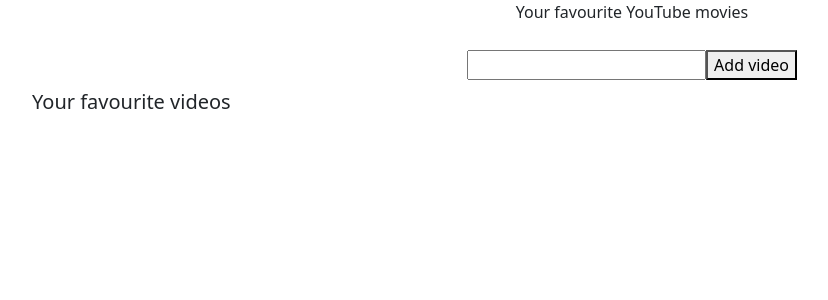
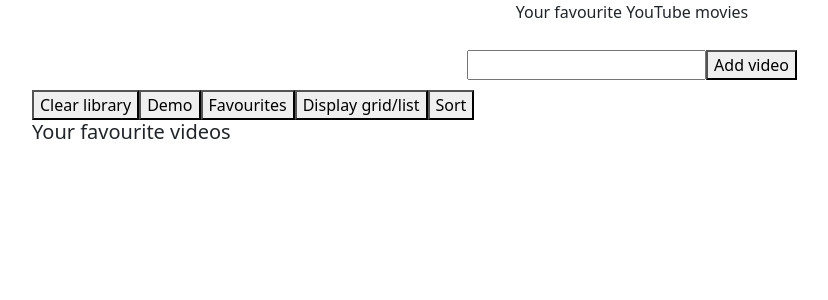
Before and after one commit to ylwester/video-app, a React (Create React App) app: page / in a window 1280 px wide. Shown: the top 300 px of the page, without its empty margins (8-836 px from the left). Built offline with nearby package versions, Linux system fonts and the light colour scheme.

Commit message:
clear library button

```diff
--- a/src/App.tsx
+++ b/src/App.tsx
@@ -4,6 +4,7 @@
 import { LinkInput } from "./components/LinkInput";
 import { DisplayMovies } from "./components/DisplayMovies";
 import "bootstrap/dist/css/bootstrap.min.css";
+import { MenuComponent } from "./components/MenuComponent";
 
 dotenv.config();
 
@@ -34,6 +35,7 @@
       <section className="content-wrapper">
       <YoutubeMoviesContext.Provider value={{ movies, setMovies }}>
           <LinkInput />
+          <MenuComponent />
           <DisplayMovies />
       </YoutubeMoviesContext.Provider>
       </section>
--- a/src/components/LinkInput.tsx
+++ b/src/components/LinkInput.tsx
@@ -30,6 +30,7 @@
       process.env.REACT_APP_YOUTUBE_API_KEY;
 
     fetchData(API_URL);
+    setLinkInput('');
   };
 
   function fetchData(apiurl: string) {
@@ -44,13 +45,14 @@
         setMovie({
           id: response.data.items[0].id,
           title: response.data.items[0].snippet.title,
-          thumbnail: response.data.items[0].snippet.thumbnails.standard.url,
+          thumbnail: response.data.items[0].snippet.thumbnails.medium.url,
           views: response.data.items[0].statistics.viewCount,
           likes: response.data.items[0].statistics.likeCount,
           dislikes: response.data.items[0].statistics.dislikeCount,
           addDate: getTodaysDate(),
           favourite: false,
         });
+
       })
       .catch((error) => console.log(error));
   }
--- /dev/null
+++ b/src/components/MenuComponent.tsx
@@ -0,0 +1,26 @@
+import React from "react";
+import { useYoutubeMovieContext } from "../App";
+import { clearLocalStorage } from "../utils/utilities";
+
+interface MenuComponentProps {
+
+}
+
+export const MenuComponent: React.FC<MenuComponentProps> = () => {
+    const { movies, setMovies } = useYoutubeMovieContext();
+
+    const handleClear = ():void => {
+        clearLocalStorage();
+        setMovies([])
+    }
+
+  return (
+    <nav>
+      <button onClick={handleClear}>Clear library</button>
+      <button>Demo</button>
+      <button>Favourites</button>
+      <button>Display grid/list</button>
+      <button>Sort</button>
+    </nav>
+  );
+};
--- a/src/components/ModalVideo.tsx
+++ b/src/components/ModalVideo.tsx
@@ -1,5 +1,6 @@
 import React from "react";
 import { Modal } from "reactstrap";
+import './../styles/modalVideo.css'
 
 interface ModalVideoProps {
   toggle: () => void;
@@ -16,10 +17,10 @@
 
   return (
     <div>
-      <Modal style={{width: "560px", height: "315px"}} isOpen={modal} toggle={toggle}>
+      <Modal centered size="lg" style={{maxWidth: "1120px", width: "100%", height: "630px"}} isOpen={modal} toggle={toggle}>
           <iframe
-            width="560"
-            height="315"
+            width="1120"
+            height="630"
             src={`https://www.youtube.com/embed/${videoId}`}
             title="YouTube video player"
             frameBorder="0"
--- /dev/null
+++ b/src/styles/modalVideo.css
@@ -0,0 +1,7 @@
+@media screen and (max-width: 750px) {
+    iframe {
+        max-width: 100% !important;
+        width: auto !important;
+        height: auto !important;
+    }
+}
--- a/src/utils/utilities.tsx
+++ b/src/utils/utilities.tsx
@@ -33,3 +33,7 @@
 export function numberWithCommas(x: number) {
   return x.toString().replace(/\B(?=(\d{3})+(?!\d))/g, ",");
 }
+
+export function clearLocalStorage() {
+  localStorage.removeItem('movies');
+}
```
